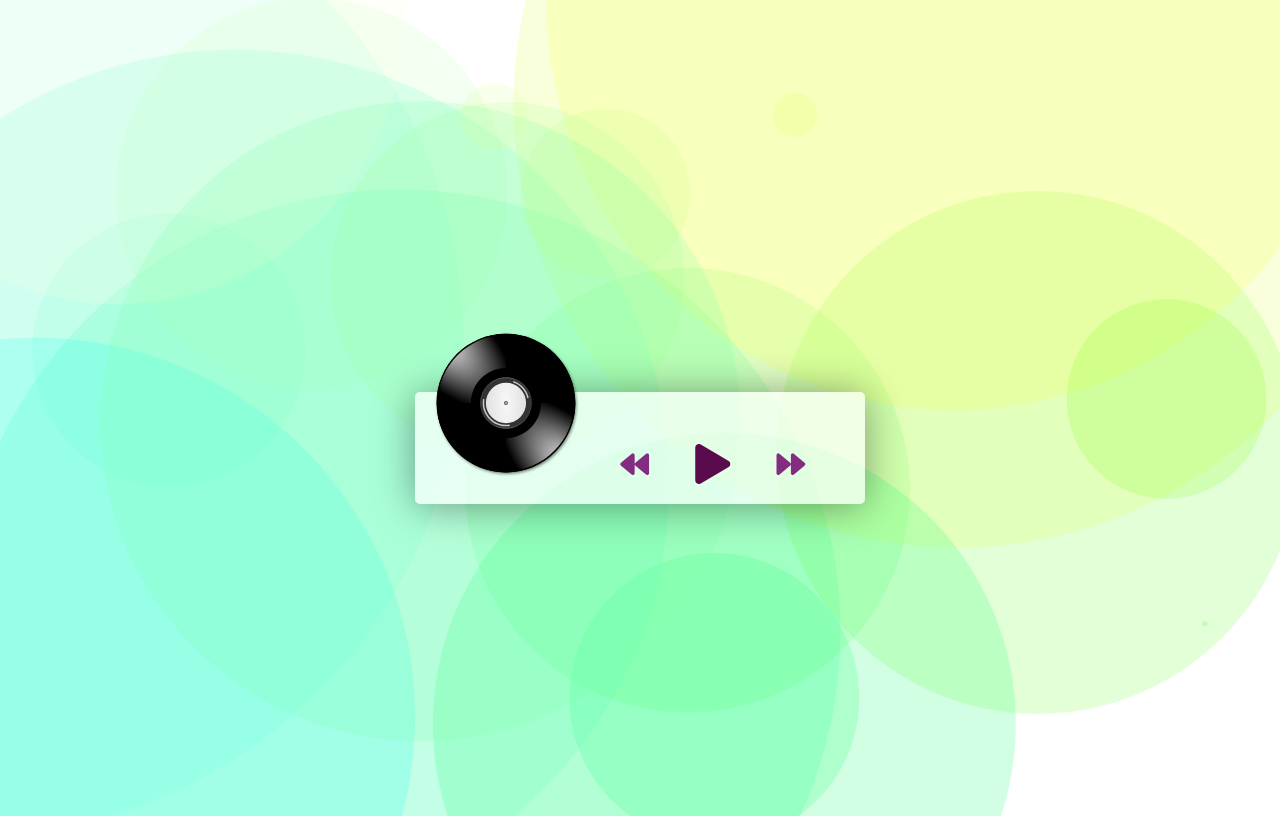
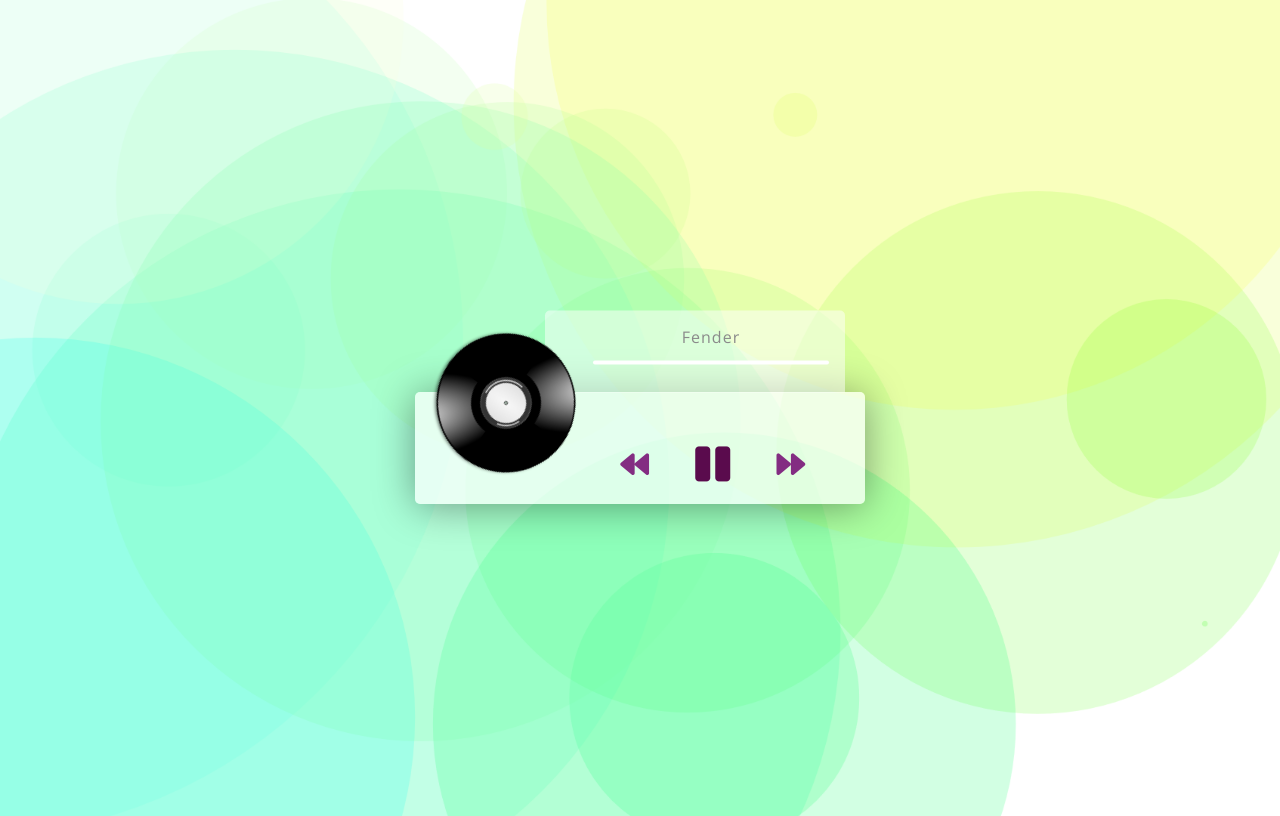
Before and after one commit to webgrandmo/bj-player, a plain HTML site: page index.html in a window 1280 px wide. Both pictures are taken after a click on the button 634 px from the left and 465 px from the top of the page. Drawn offline with nearby package versions, Linux system fonts and the light colour scheme.

Commit message:
bj-player/js

```diff
--- a/css/style.css
+++ b/css/style.css
@@ -101,6 +101,7 @@
 }
 .track-info h4 {
     margin: 0;
+    font-weight: 400;
 }
 .player-container.play .track-info {
     z-index: 0;
--- a/index.html
+++ b/index.html
@@ -18,7 +18,7 @@
             </div>
         </div>
 
-        <audio src="/mp3/Fender.mp3"></audio>
+        <audio src="/mp3/Fender.mp3" id="player"></audio>
         <div class="cover-container">
             <img src="/img/vinyl.svg" alt="Album Cover" class="cover" id="cover">
         </div>
--- a/js/app.js
+++ b/js/app.js
@@ -0,0 +1,95 @@
+(function () {
+    const playerContainer = document.getElementById('player-container'),
+        playBtn = document.getElementById('play'),
+        prevBtn = document.getElementById('prev'),
+        nextBtn = document.getElementById('next'),
+
+        player = document.getElementById('player'),
+        progressContainer = document.getElementById('progressbar-container'),
+        progress = document.querySelector('.progress-bar'),
+
+        title = document.getElementById('title'),
+        cover = document.getElementById('cover');
+
+    const songs = ['Cosmic Movie', 'Fallen in Love', 'Fender', 'Shri Krishna Thank You'];
+
+    let songIndex = 3;
+
+
+    const loadSong = (song) => {
+        title.innerText = song;
+        player.src = `mp3/${song}.mp3`;
+
+    }
+
+    const playSong = () => {
+        playerContainer.classList.add('play');
+        playBtn.innerHTML = `<i class="fas fa-pause"></i>`
+        player.play();
+    }
+    const pauseSong = () => {
+        playerContainer.classList.remove('play');
+        playBtn.innerHTML = `<i class="fas fa-play"></i>`
+        player.pause();
+    }
+
+    const prevSong = () => {
+        songIndex--;
+        if (songIndex < 0) {
+            songIndex = songs.length - 1;
+        }
+
+        loadSong(songs[songIndex]);
+        playSong();
+    }
+
+    const nextSong = () => {
+        songIndex++;
+        if (songIndex > songs.length - 1) {
+            songIndex = 0;
+        }
+
+        loadSong(songs[songIndex]);
+        playSong();
+    }
+
+    const updateProgress = (e) => {
+
+        const { duration, currentTime } = e.srcElement;
+        const percent = (currentTime / duration) * 100;
+        progress.style.width = `${percent}%`;
+
+    }
+
+    function setProgress(e) {
+        const width = this.clientWidth;
+        const clickX = e.offsetX;
+        const duration = player.duration;
+        player.currentTime = (clickX / width) * duration;
+    }
+
+
+
+
+
+
+    loadSong(songs[songIndex]);
+
+    playBtn.addEventListener('click', () => {
+        const isPaying = playerContainer.classList.contains('play');
+
+        if (!isPaying) {
+            playSong();
+        } else {
+            pauseSong();
+        }
+
+    });
+
+    prevBtn.addEventListener('click', prevSong);
+    nextBtn.addEventListener('click', nextSong);
+    player.addEventListener('timeupdate', updateProgress);
+    progressContainer.addEventListener('click', setProgress);
+    player.addEventListener('ended', nextSong);
+
+})();
```
Also changed, not shown: 2 other files.
